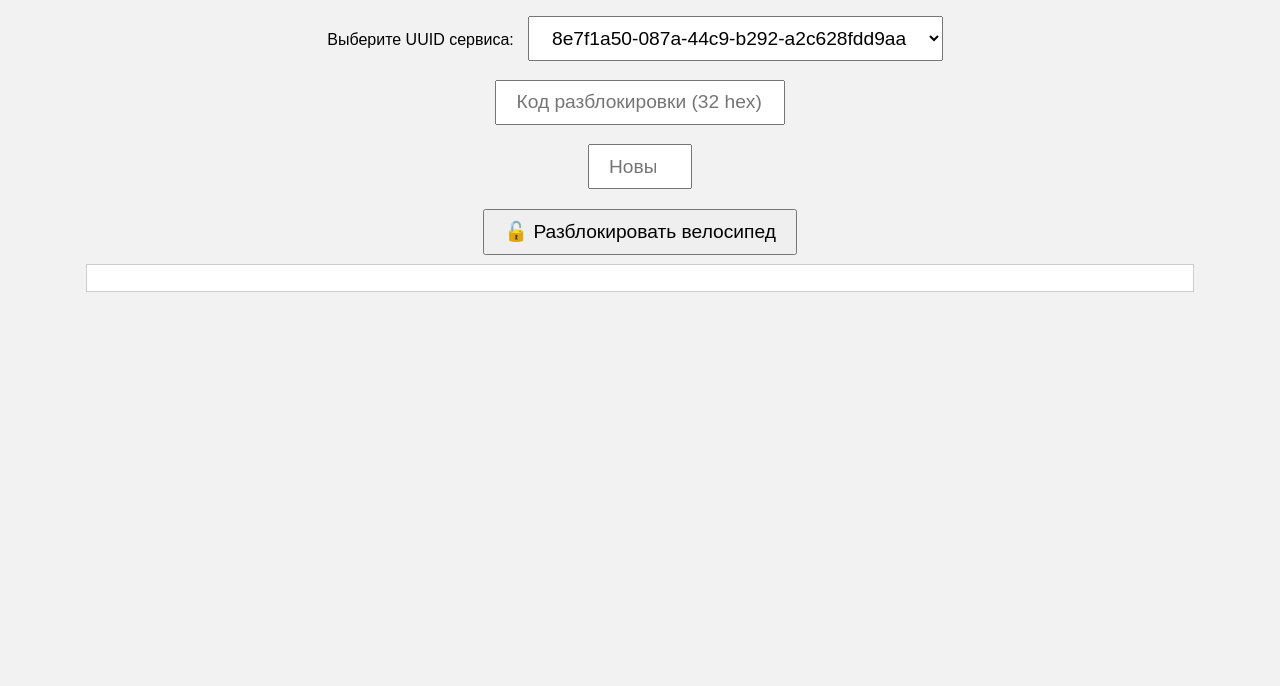
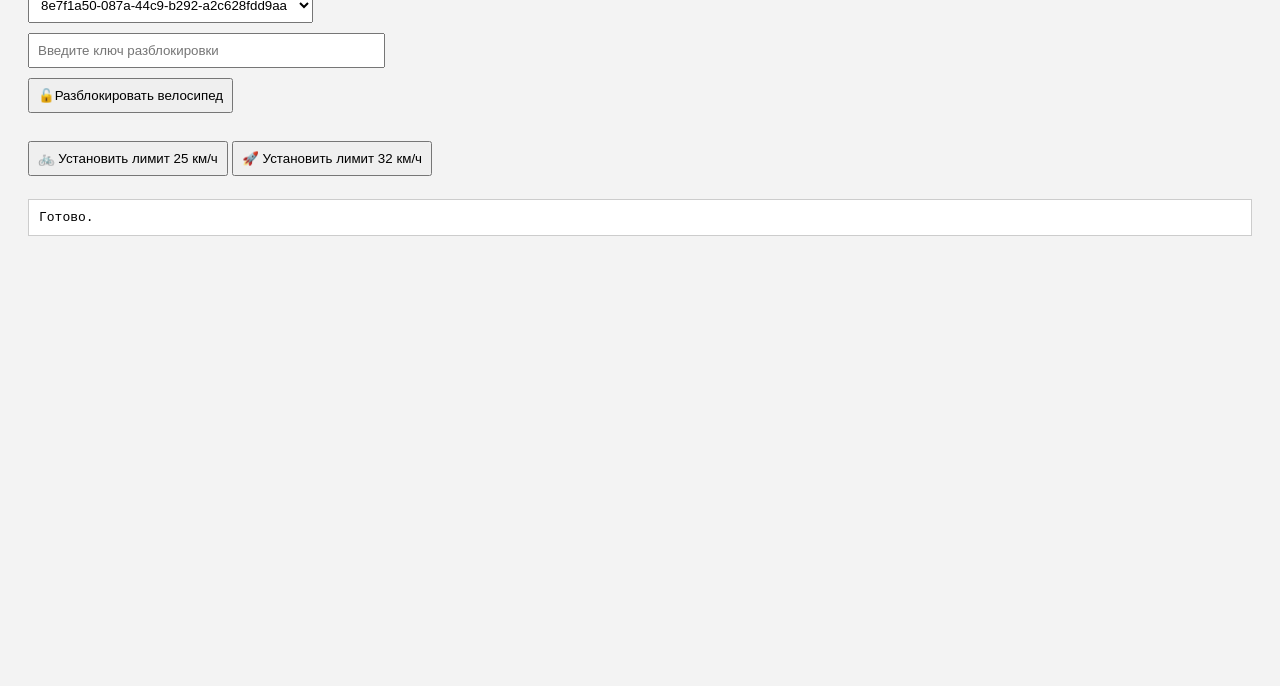
Before and after one commit to Lads821/vanmoof-web-unlock, a plain HTML site: page index.html in a window 1280 px wide. Shown: the part 114-800 px from the top of the page. Drawn offline with Linux system fonts and the light colour scheme.

Commit message:
Update index.html

```diff
--- a/index.html
+++ b/index.html
@@ -2,100 +2,77 @@
 <html lang="ru">
 <head>
   <meta charset="UTF-8">
-  <title>VanMoof Web Unlock</title>
+  <title>🔓Безопасная разблокировка VanMoof</title>
   <style>
-    body { font-family: sans-serif; text-align: center; padding: 2em; background: #f2f2f2; }
-    button, input, select { font-size: 1.2em; padding: 0.5em 1em; margin: 0.5em; }
-    #log { white-space: pre-wrap; background: #fff; padding: 1em; border: 1px solid #ccc; max-width: 90%; margin: auto; font-family: monospace; }
+    body { font-family: sans-serif; background: #f3f3f3; padding: 20px; }
+    h1 { font-size: 20px; }
+    select, input, button { padding: 8px; margin: 5px 0; }
+    #log { background: #fff; border: 1px solid #ccc; padding: 10px; font-family: monospace; white-space: pre-wrap; }
   </style>
 </head>
 <body>
-  <h1>🔓 Безопасная разблокировка VanMoof</h1>
-  <label>Выберите UUID сервиса:</label>
-  <select id="serviceUUID">
+<h1>🔐Безопасная разблокировка VanMoof</h1>
+
+<label>Выберите UUID сервиса:</label><br>
+<select id="serviceUuid">
   <option value="8e7f1a50-087a-44c9-b292-a2c628fdd9aa">8e7f1a50-087a-44c9-b292-a2c628fdd9aa</option>
-    <option value="f000ffc0-0451-4000-b000-000000000000">f000ffc0-0451-4000-b000-000000000000</option>
-  </select>
-  <br>
-  <input type="text" id="unlockCode" placeholder="Код разблокировки (32 hex)" />
-  <br>
-  <input type="number" id="speedLimit" placeholder="Новый лимит скорости (км/ч)" min="25" max="40" />
-  <br>
-  <button onclick="connectAndUnlock()">🔓 Разблокировать велосипед</button>
+</select><br>
 
-  <div id="log"></div>
+<input id="keyInput" placeholder="Введите ключ разблокировки" size="40"><br>
+<button onclick="unlockBike()">🔓Разблокировать велосипед</button><br><br>
+
+<button onclick="setSpeed(25)">🚲 Установить лимит 25 км/ч</button>
+<button onclick="setSpeed(32)">🚀 Установить лимит 32 км/ч</button><br><br>
+
+<div id="log">Готово.</div>
 
 <script>
-    function log(msg) {
-      const div = document.getElementById('log');
-      div.textContent += msg + "\n";
-    }
+let log = msg => {
+  document.getElementById("log").textContent += "\n" + msg;
+};
 
-    async function connectAndUnlock() {
-      const unlockCode = document.getElementById('unlockCode').value.trim();
-      const speedLimit = parseInt(document.getElementById('speedLimit').value.trim());
-      const serviceUUID = document.getElementById('serviceUUID').value;
-
-      if (!unlockCode || unlockCode.length !== 32) {
-        log("❌ Введите корректный 32-символьный hex-код разблокировки.");
+async function unlockBike() {
+  log("🔍 Поиск велосипеда...");
+  try {
+    const device = await navigator.bluetooth.requestDevice({
+      filters: [{ namePrefix: 'VANMOOF' }],
+      optionalServices: [document.getElementById('serviceUuid').value]
+    });
+    log("🔗 Подключение к " + device.name + "...");
+    const server = await device.gatt.connect();
+    const service = await server.getPrimaryService(document.getElementById('serviceUuid').value);
+    const key = document.getElementById("keyInput").value.trim();
+    if (!/^[0-9a-fA-F]{32}$/.test(key)) {
+      log("❌ Неверный ключ (ожидается 32 hex символа)");
       return;
     }
-
-      try {
-        log("🔍 Поиск велосипеда...");
-        const device = await navigator.bluetooth.requestDevice({
-          filters: [{ namePrefix: 'VANMOOF' }],
-          optionalServices: [serviceUUID]
-        });
-
-        log("🔗 Подключение к " + device.name + "...");
-        const server = await device.gatt.connect();
-        const service = await server.getPrimaryService(serviceUUID);
-
-        const characteristics = await service.getCharacteristics();
-
-        let codeWritten = false;
-        let speedWritten = false;
-
-        for (const char of characteristics) {
-          if (char.properties.write || char.properties.writeWithoutResponse) {
-            const encoder = new TextEncoder();
-            const codeBytes = Uint8Array.from(unlockCode.match(/.{1,2}/g).map(byte => parseInt(byte, 16)));
-            await char.writeValue(codeBytes);
-            codeWritten = true;
-            log("✅ Код разблокировки отправлен.");
-            break;
+    const char = await service.getCharacteristic(service.characteristics[0].uuid);
+    const bytes = new Uint8Array(key.match(/.{2}/g).map(h => parseInt(h, 16)));
+    await char.writeValue(bytes);
+    log("✅ Велосипед разблокирован!");
+  } catch (e) {
+    log("❌ Ошибка: " + e);
   }
 }
 
-        if (!codeWritten) {
-          log("❌ Не удалось найти характеристику для отправки кода.");
-          return;
-        }
-
-        if (!isNaN(speedLimit)) {
-          for (const char of characteristics) {
-            if (char.properties.write || char.properties.writeWithoutResponse) {
+async function setSpeed(kmh) {
+  log("⚙️ Установка лимита " + kmh + " км/ч...");
   try {
-                const speedBytes = new Uint8Array([speedLimit]);
-                await char.writeValue(speedBytes);
-                speedWritten = true;
-                log("✅ Лимит скорости установлен: " + speedLimit + " км/ч");
-                break;
-              } catch {}
-            }
-          }
-
-          if (!speedWritten) {
-            log("⚠️ Не удалось установить лимит скорости.");
-          }
-        }
-
-        log("🚲 Велосипед разблокирован!");
-      } catch (err) {
-        log("❌ Ошибка: " + err);
+    const device = await navigator.bluetooth.requestDevice({
+      filters: [{ namePrefix: 'VANMOOF' }],
+      optionalServices: ["f000ffc0-0451-4000-b000-000000000000"]
+    });
+    const server = await device.gatt.connect();
+    const service = await server.getPrimaryService("f000ffc0-0451-4000-b000-000000000000");
+    const char = await service.getCharacteristic("f000ffc3-0451-4000-b000-000000000000");
+    const speedByte = new Uint8Array([kmh]);
+    await char.writeValue(speedByte);
+    log("✅ Лимит установлен: " + kmh + " км/ч");
+  } catch (e) {
+    log("❌ Ошибка при установке лимита: " + e);
   }
 }
 </script>
+
 </body>
 </html>
```
Lines whose indentation alone changed are shown as unchanged.
